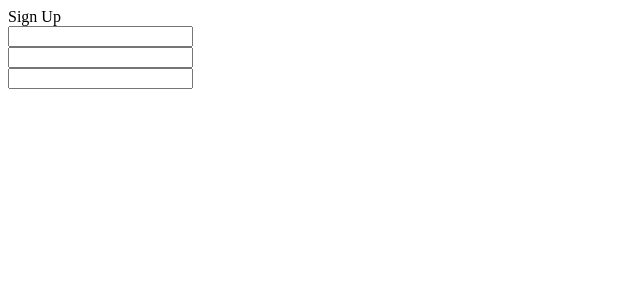
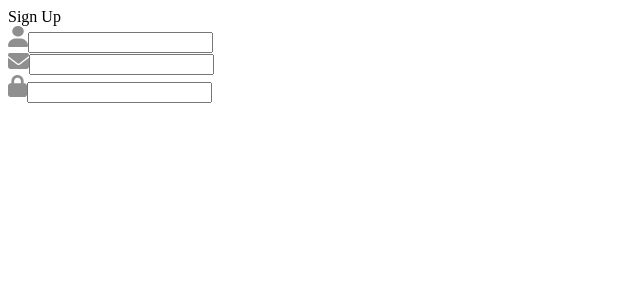
Before and after one commit to sushilthapaIT/React-JS-Projects, a React (Vite) app in the folder Form/: page / in a window 1280 px wide. Shown: the top 300 px of the page, without its empty margins (0-640 px from the left). Built offline with nearby package versions, Linux system fonts and the light colour scheme.

Commit message:
added image source

```diff
--- a/Form/src/Components/LoginSignup/LoginSignup.jsx
+++ b/Form/src/Components/LoginSignup/LoginSignup.jsx
@@ -15,17 +15,17 @@ const LoginSignup = () => {
 
         <div className="inputs">
             <div className="input">
-                <img src="" alt="" />
+                <img src={user_icon} alt="" />
                 <input type="text" />
             </div>
 
             <div className="input">
-                <img src="" alt="" />
+                <img src={email_icon} alt="" />
                 <input type="email" />
             </div>
 
             <div className="input">
-                <img src="" alt="" />
+                <img src={password_icon} alt="" />
                 <input type="password" />
             </div>
         </div>
```
